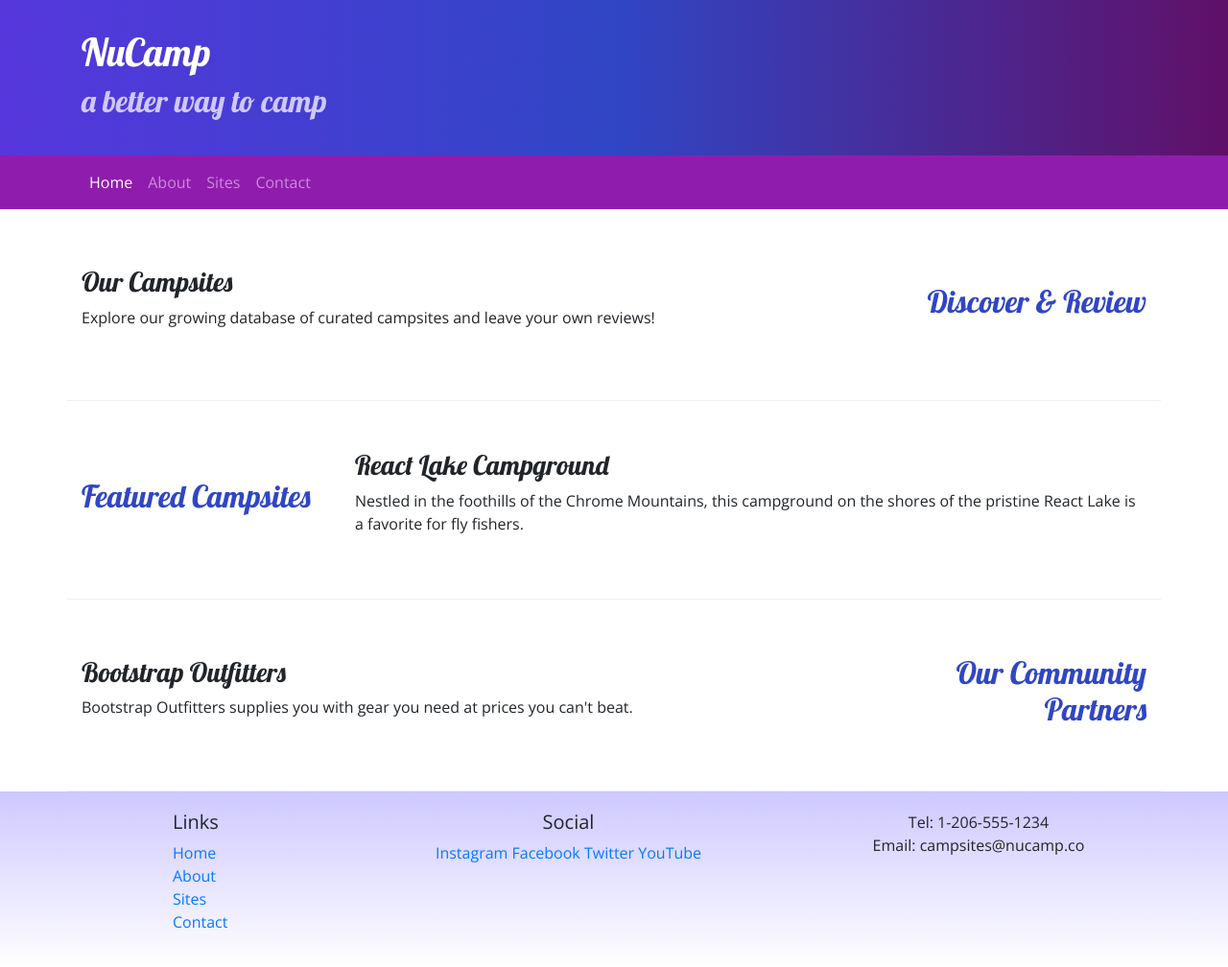
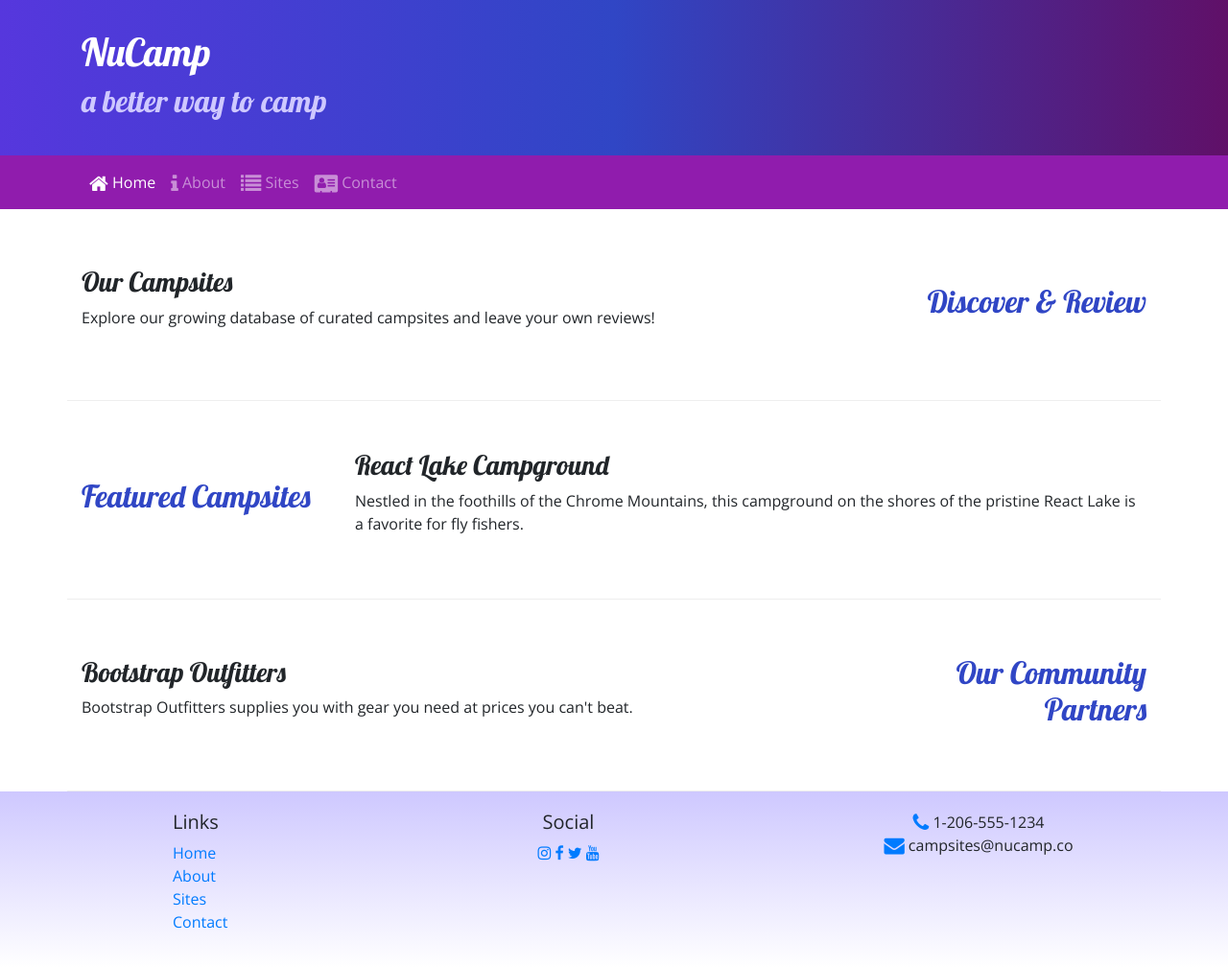
Before and after one commit to dcatherine3000/nucampsite, a website: page index.html in a window 1280 px wide. Shown: the whole page at 96% size. Drawn offline with nearby package versions, Linux system fonts and the light colour scheme.

Commit message:
Icon Fonts

```diff
--- a/index.html
+++ b/index.html
@@ -11,6 +11,9 @@
     <!-- Additional CSS-->
     <link rel="stylesheet" href="https://fonts.googleapis.com/css?family=Lobster|Open+Sans" />
     <link rel="stylesheet" href="css/styles.css" />
+
+    <!-- Additional CSS must be placed after Bootstrap CSS -->
+    <link rel="stylesheet" href="node_modules/font-awesome/css/font-awesome.min.css" />
 
     <title>NuCamp: A Better Way To Camp</title>
 </head>
@@ -35,10 +38,10 @@
             </button>
             <div class="collapse navbar-collapse" id="nucampNavbar">
                 <ul class="navbar-nav">
-                    <li class="nav-item active"><a class="nav-link" href="#">Home</a></li>
-                    <li class="nav-item"><a class="nav-link" href="aboutus.html">About</a></li>
-                    <li class="nav-item"><a class="nav-link" href="#">Sites</a></li>
-                    <li class="nav-item"><a class="nav-link" href="#">Contact</a></li>
+                    <li class="nav-item active"><a class="nav-link" href="#"><i class="fa fa-home fa-lg"></i> Home</a></li>
+                    <li class="nav-item"><a class="nav-link" href="aboutus.html"><i class="fa fa-info fa-lg"></i> About</a></li>
+                    <li class="nav-item"><a class="nav-link" href="#"><i class="fa fa-list fa-lg"></i> Sites</a></li>
+                    <li class="nav-item"><a class="nav-link" href="#"><i class="fa fa-address-card fa-lg"></i> Contact</a></li>
                 </ul>
             </div>
         </div>
@@ -93,14 +96,14 @@
                 </div>
                 <div class="col-6 col-sm-5 text-center">
                     <h5>Social</h5>
-                    <a href="http://instagram.com/">Instagram</a>
-                    <a href="http://facebook.com/">Facebook</a>
-                    <a href="http://twitter.com/">Twitter</a>
-                    <a href="http://youtube.com/">YouTube</a>
+                    <a href="http://instagram.com/"><i class="fa fa-instagram"></i></a>
+                    <a href="http://facebook.com/"><i class="fa fa-facebook"></i></a>
+                    <a href="http://twitter.com/"><i class="fa fa-twitter"></i></a>
+                    <a href="http://youtube.com/"><i class="fa fa-youtube"></i></a>
                 </div>
                 <div class="col-sm-4 text-center">
-                    Tel: 1-206-555-1234<br />
-                    Email: campsites@nucamp.co
+                    <i class="fa fa-phone fa-lg text-primary"></i> 1-206-555-1234<br />
+                    <i class="fa fa-envelope fa-lg text-primary"></i> campsites@nucamp.co
                 </div>
             </div>
         </div>
--- a/package.json
+++ b/package.json
@@ -15,6 +15,7 @@
   },
   "dependencies": {
     "bootstrap": "^4.5.0",
+    "font-awesome": "^4.7.0",
     "jquery": "^3.5.1",
     "popper.js": "^1.16.1"
   }
```
Also changed, not shown: aboutus.html (+11 -10 lines), 1 other file.
